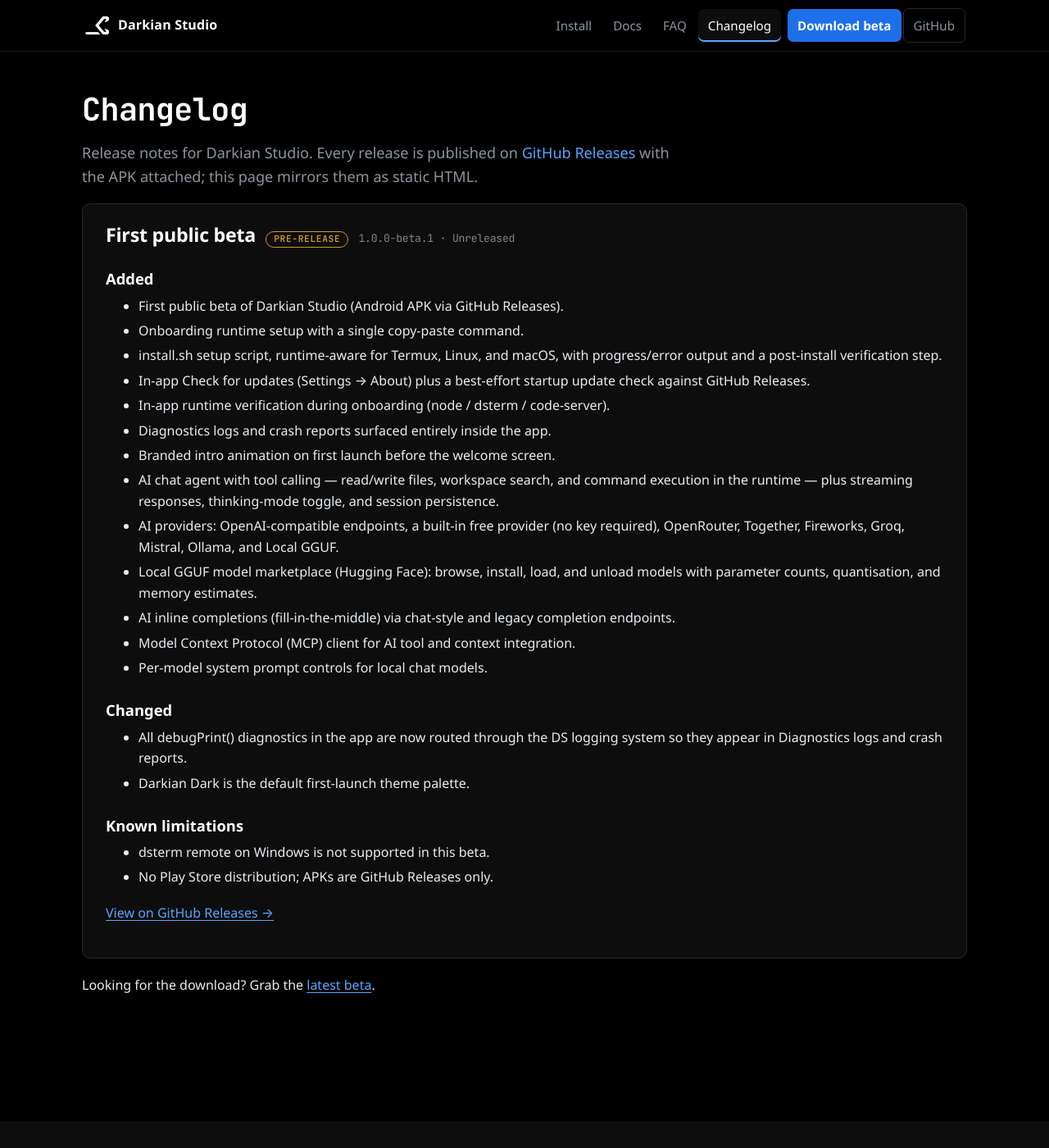
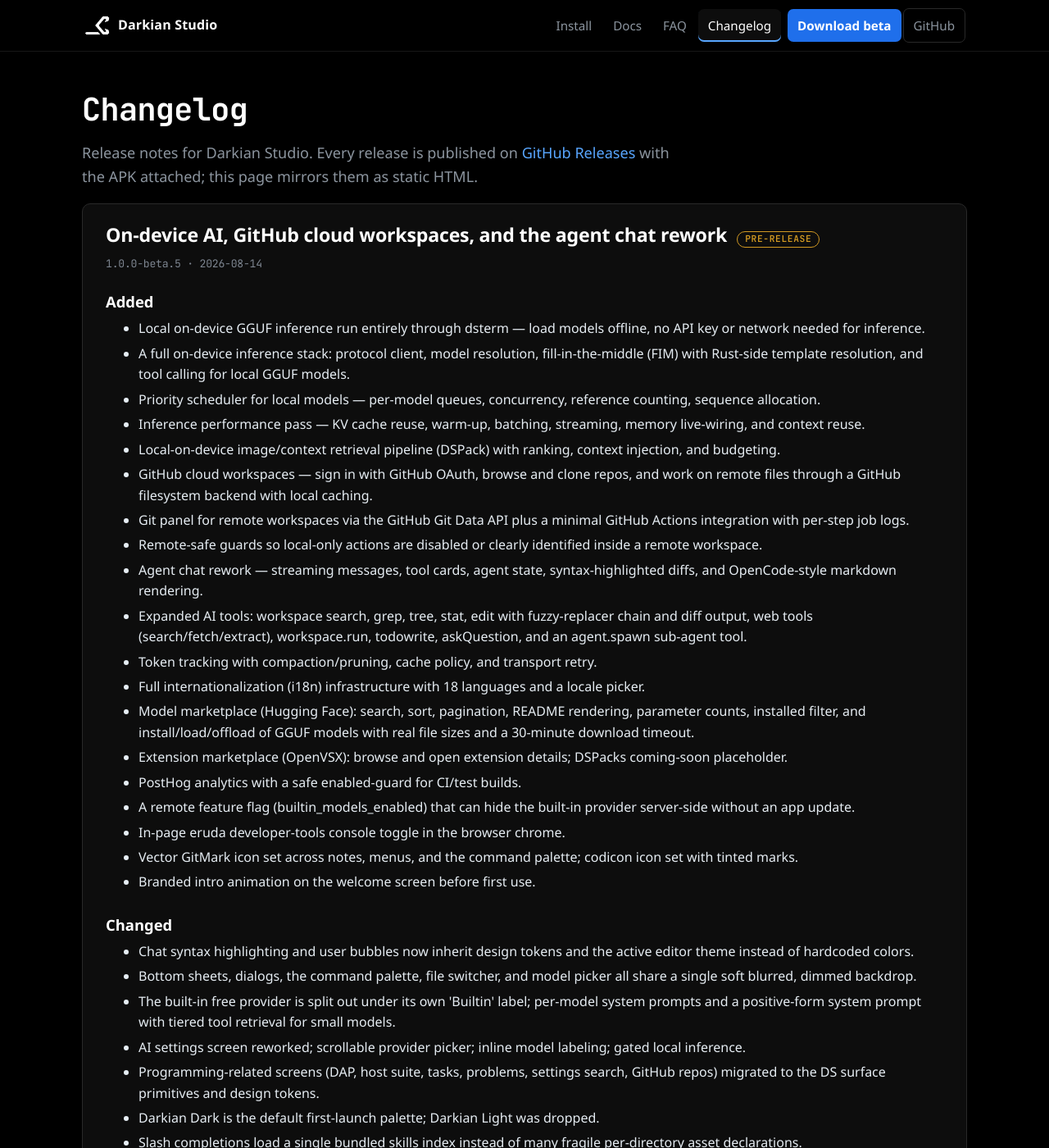
Before and after one commit to darkian-studio/darkian-studio.github.io, a Jekyll site: the page built from changelog.html, in a window 1280 px wide and 1400 px high. Shown: the whole window at 82% size. Built offline with Jekyll 4.4.1, drawn with Linux system fonts in a browser that asks for light colours; some of the changed text lies outside the part shown.

Commit message:
changelog: add 1.0.0-beta.5 release notes

```diff
--- a/_data/releases.yml
+++ b/_data/releases.yml
@@ -5,6 +5,62 @@
 #   gh api repos/darkian-studio/app/releases --paginate \
 #     --jq '.[] | {version: .tag_name, name: .name, date: (.published_at // ""), prerelease: .prerelease, url: .html_url, body: .body}'
 # then map the fields into the structure below. Seeded here from the public CHANGELOG.md.
+
+- version: "1.0.0-beta.5"
+  date: "2026-08-14"
+  prerelease: true
+  title: "On-device AI, GitHub cloud workspaces, and the agent chat rework"
+  url: "https://github.com/darkian-studio/app/releases"
+  sections:
+    - heading: Added
+      items:
+        - "Local on-device GGUF inference run entirely through dsterm — load models offline, no API key or network needed for inference."
+        - "A full on-device inference stack: protocol client, model resolution, fill-in-the-middle (FIM) with Rust-side template resolution, and tool calling for local GGUF models."
+        - "Priority scheduler for local models — per-model queues, concurrency, reference counting, sequence allocation."
+        - "Inference performance pass — KV cache reuse, warm-up, batching, streaming, memory live-wiring, and context reuse."
+        - "Local-on-device image/context retrieval pipeline (DSPack) with ranking, context injection, and budgeting."
+        - "GitHub cloud workspaces — sign in with GitHub OAuth, browse and clone repos, and work on remote files through a GitHub filesystem backend with local caching."
+        - "Git panel for remote workspaces via the GitHub Git Data API plus a minimal GitHub Actions integration with per-step job logs."
+        - "Remote-safe guards so local-only actions are disabled or clearly identified inside a remote workspace."
+        - "Agent chat rework — streaming messages, tool cards, agent state, syntax-highlighted diffs, and OpenCode-style markdown rendering."
+        - "Expanded AI tools: workspace search, grep, tree, stat, edit with fuzzy-replacer chain and diff output, web tools (search/fetch/extract), workspace.run, todowrite, askQuestion, and an agent.spawn sub-agent tool."
+        - "Token tracking with compaction/pruning, cache policy, and transport retry."
+        - "Full internationalization (i18n) infrastructure with 18 languages and a locale picker."
+        - "Model marketplace (Hugging Face): search, sort, pagination, README rendering, parameter counts, installed filter, and install/load/offload of GGUF models with real file sizes and a 30-minute download timeout."
+        - "Extension marketplace (OpenVSX): browse and open extension details; DSPacks coming-soon placeholder."
+        - "PostHog analytics with a safe enabled-guard for CI/test builds."
+        - "A remote feature flag (builtin_models_enabled) that can hide the built-in provider server-side without an app update."
+        - "In-page eruda developer-tools console toggle in the browser chrome."
+        - "Vector GitMark icon set across notes, menus, and the command palette; codicon icon set with tinted marks."
+        - "Branded intro animation on the welcome screen before first use."
+    - heading: Changed
+      items:
+        - "Chat syntax highlighting and user bubbles now inherit design tokens and the active editor theme instead of hardcoded colors."
+        - "Bottom sheets, dialogs, the command palette, file switcher, and model picker all share a single soft blurred, dimmed backdrop."
+        - "The built-in free provider is split out under its own 'Builtin' label; per-model system prompts and a positive-form system prompt with tiered tool retrieval for small models."
+        - "AI settings screen reworked; scrollable provider picker; inline model labeling; gated local inference."
+        - "Programming-related screens (DAP, host suite, tasks, problems, settings search, GitHub repos) migrated to the DS surface primitives and design tokens."
+        - "Darkian Dark is the default first-launch palette; Darkian Light was dropped."
+        - "Slash completions load a single bundled skills index instead of many fragile per-directory asset declarations."
+    - heading: Fixed
+      items:
+        - "Remote workspace search matches file names by substring instead of missing them."
+        - "Workspace.run returns the real exit code and stderr, applies timeouts, and wraps JSON output without a FormatException."
+        - "Tool outputs strip the JSON envelope so users see meaningful content instead of raw payloads."
+        - "Reasoning and tool-call rows stay structured per-turn instead of merging into one blob; copy button and ActionsGroup are per-turn."
+        - "Model README renders as markdown; real file sizes shown (HF tree endpoint has sizes); nested memory_estimate parsed correctly."
+        - "The webview backdrop sizing fixed (moved to didChangeDependencies) and the eruda floating button dropped in favor of the chrome toggle."
+        - "The built-in provider feature flag is fail-open when PostHog is unconfigured, so the provider never vanishes in dev/test."
+    - heading: Removed
+      items:
+        - "GitHub Copilot provider, device-code sign-in flow, and probe screens — removed; proved not worth the complexity for the API used."
+        - "The unused save button from the editor app-bar chrome (save remains available from the special-keys bar)."
+        - "Darkian Light theme."
+    - heading: Known limitations
+      items:
+        - "On-device model quality and speed depend on device hardware; very large GGUF models may not fit in memory on low-end devices."
+        - "GitHub cloud workspaces require an active network connection and GitHub OAuth; offline work is limited to the local-file cache."
+        - "GitHub Actions on remote workspaces covers core run/list/log flows; advanced workflows are not yet surfaced."
 
 - version: "1.0.0-beta.1"
   date: ""          # Unreleased at time of writing
```
